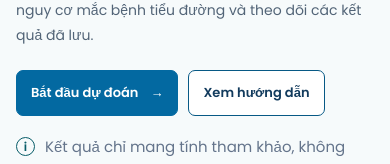
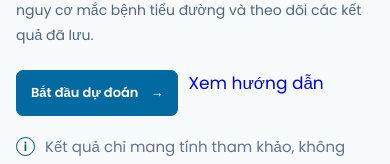
Before and after one commit to danghaonguyen/python-medical-app, a React (Vite) app in the folder frontend/: page / in a window 390 px wide. Shown: the part 266-430 px from the top of the page. Built offline with nearby package versions, Linux system fonts and the light colour scheme; no server answers; some icons are missing.

Commit message:
Refactor button styles in HomePage.css
Removed styles for the secondary button and cleaned up primary button styles.

```diff
--- a/frontend/src/components/pages/css/HomePage.css
+++ b/frontend/src/components/pages/css/HomePage.css
@@ -78,8 +78,7 @@
   margin-top: 28px;
 }
 
-.home-primary-button,
-.home-secondary-button {
+.home-primary-button {
   min-height: 48px;
   display: inline-flex;
   align-items: center;
@@ -107,17 +106,6 @@
   border-color: #075985;
 }
 
-.home-secondary-button {
-  color: var(--medical-navy, #075985);
-  background: #ffffff;
-  border: 1px solid  #075985;
-}
-
-.home-secondary-button:hover {
-  color: #ffffff;
-  background: #075985;
-  border-color: var(--medical-teal, #075985);
-}
 
 .home-intro-note {
   display: flex;
@@ -165,8 +153,6 @@
   filter: brightness(0) saturate(100%) invert(30%) sepia(33%)
   saturate(2312%) hue-rotate(167deg) brightness(91%) contrast(97%);;
 }
-
-
 
 .home-actions {
   padding: 52px 0 60px;
@@ -323,8 +309,7 @@
     margin-top: 22px;
   }
 
-  .home-primary-button,
-  .home-secondary-button {
+  .home-primary-button {
     min-height: 46px;
     padding: 11px 14px;
     font-size: 13px;
```
